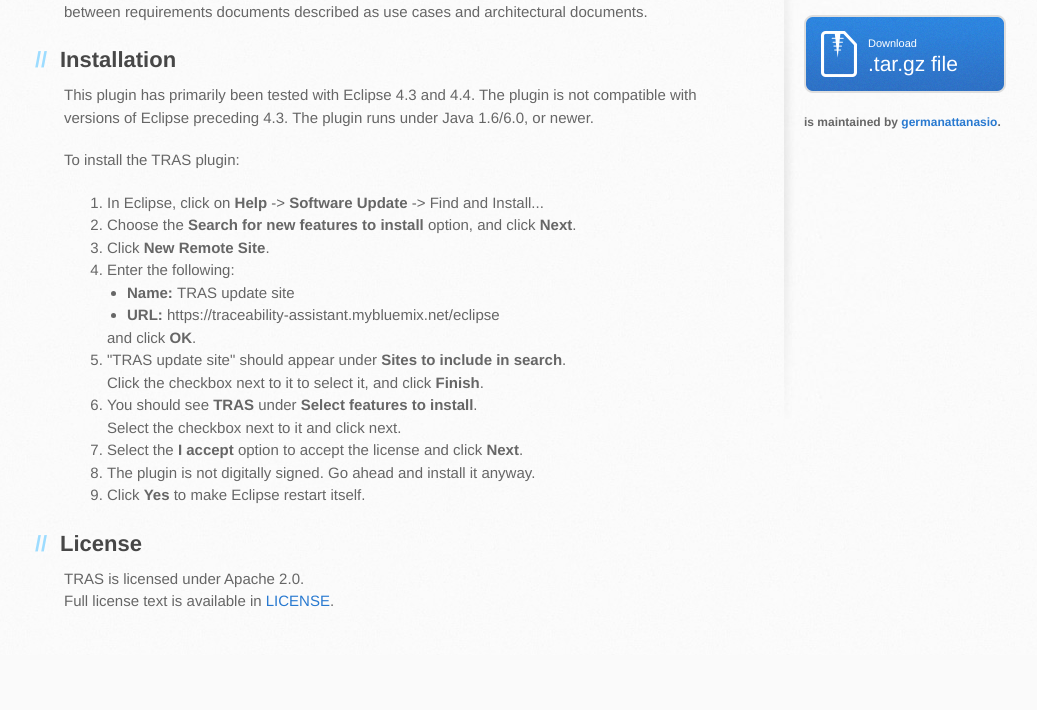
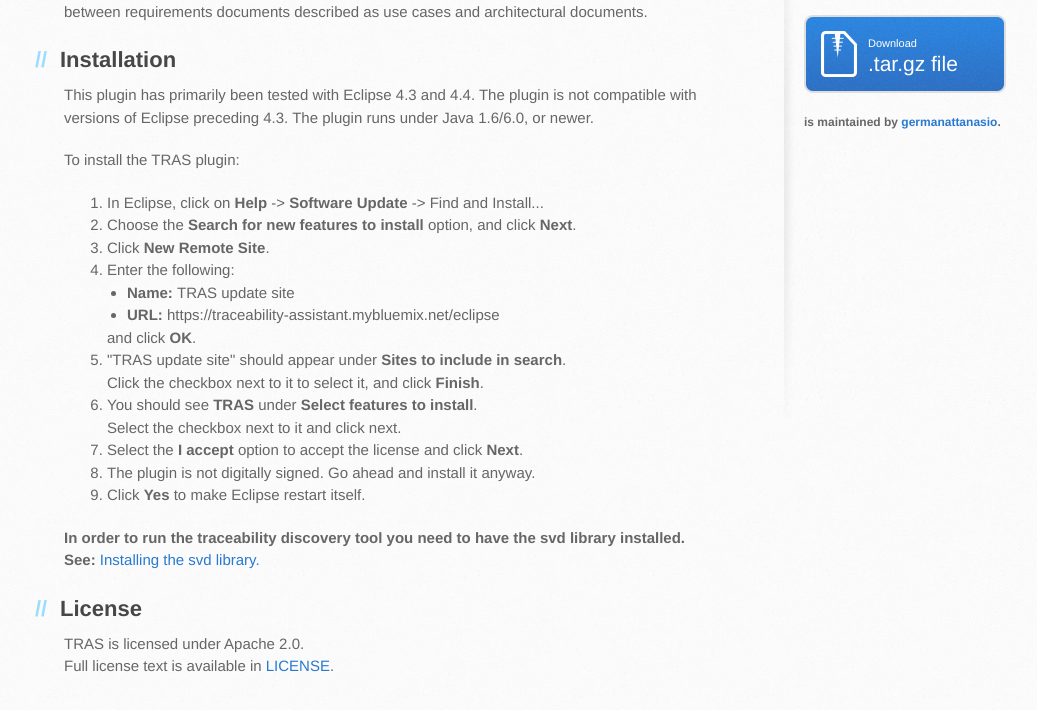
Before and after one commit to germanattanasio/traceability-assistant-website, a website: page public/index.html in a window 1280 px wide. Shown: the part 452-1162 px from the top of the page, without its empty margins (106-1143 px from the left). Before the commit the page ends 1107 px from the top, so only its background shows below. Drawn offline with Linux system fonts and the light colour scheme.

Commit message:
update installation instructions

```diff
--- a/public/index.html
+++ b/public/index.html
@@ -69,6 +69,8 @@
     <li> Click <b> Yes </b> to make Eclipse restart itself.
     </li>
   </ol>
+  <strong>
+  <p>In order to run the traceability discovery tool you need to have the svd library installed.<br> See: <a href="https://github.com/germanattanasio/traceability-assistant-eclipse-plugins/blob/master/README.md#svdlib">Installing the svd library.</a></p></strong>
 <h2>
 <a id="license" class="anchor" href="#license" aria-hidden="true"><span class="octicon octicon-link"></span></a>License</h2>
         <p>TRAS is licensed under Apache 2.0.
```
Also changed, not shown: 1 other file.
